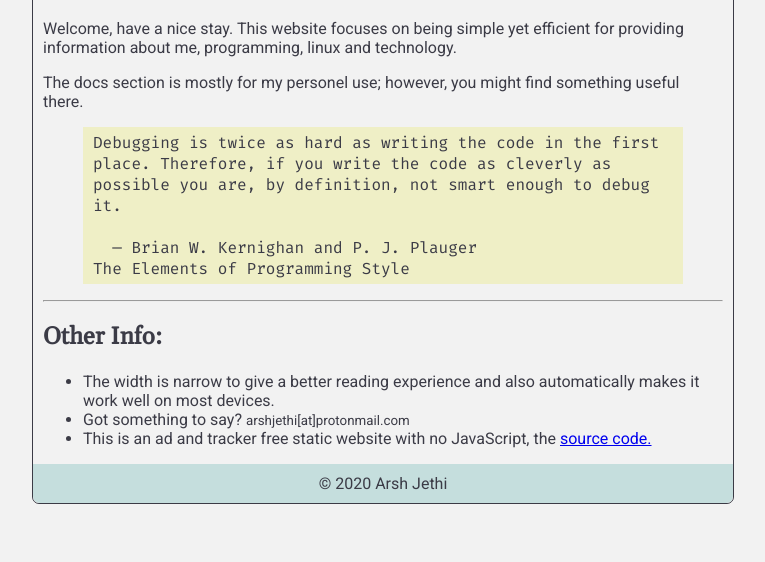
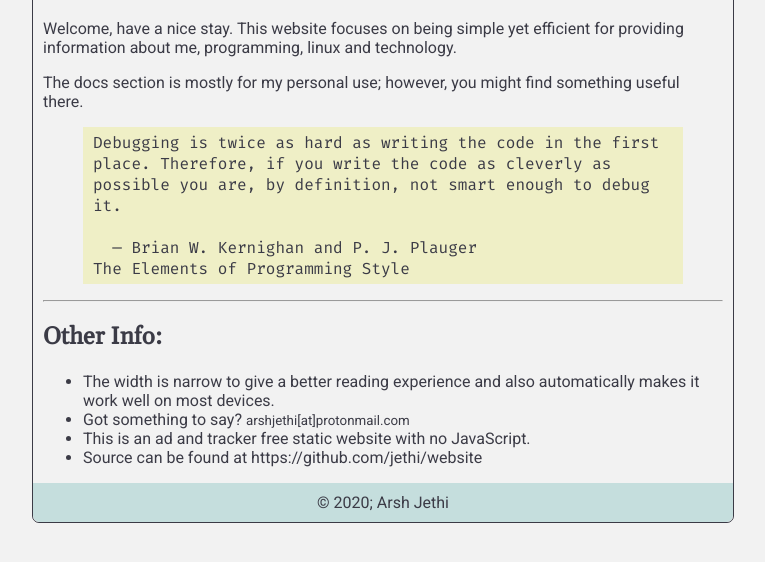
Before and after one commit to jethi/website, a plain HTML site: page index.html in a window 1280 px wide. Shown: the part 114-676 px from the top of the page, without its empty margins (257-1022 px from the left). Drawn offline with nearby package versions, Linux system fonts and the light colour scheme.

Commit message:
fixed typos

```diff
--- a/assets/style.css
+++ b/assets/style.css
@@ -16,11 +16,13 @@ body {
 	border: solid 1px #3B3B46;
 	border-radius: 7px;
 }
+
 #navbar {
 	border-radius: 7px 7px 0px 0px;
 	padding: 7px 7px;
 	background-color: #C5DEDD;
 }
+
 .button {
 	background-color: #FFF1E6;
 	color: #000000;
@@ -34,12 +36,19 @@ body {
 	font-family: 'Gelasio', serif;
 	cursor: pointer;
 }
+
 h1, h2, h3 {
 	font-family: 'Gelasio', serif;
 }
-p, ul {
+
+p, ul, a {
 	font-family: 'Roboto', sans-serif;
 }
+
+a {
+	text-decoration: none;
+}
+
 blockquote {
 	font-family: 'Fira Code', monospace;
 	padding: 5px 10px;
@@ -50,15 +59,17 @@ pre {
 	padding: 5px 10px;
 	background-color: #EFEFC6;
 	overflow-x: scroll;
-	/* white-space: nowrap; */
 }
+
 #data {
 	padding: 0px 10px;
 }
+
 footer {
 	border-radius: 0px 0px 7px 7px;
 	background-color: #C5DEDD;
 }
+
 #bottomtext {
 	margin: 0px;
 	text-align: center;
--- a/index.html
+++ b/index.html
@@ -23,7 +23,7 @@
 			technology.
 		</p>
 		<p>
-			The docs section is mostly for my personel use; however,
+			The docs section is mostly for my personal use; however,
 			you might find something useful there.
 		</p>
 		<blockquote>
@@ -37,14 +37,14 @@
 			<li>The width is narrow to give a better reading experience
 			and also automatically makes it work well on most devices.</li>
 			<li>Got something to say? <small>arshjethi[at]protonmail.com</small></li>
-			<li>This is an ad and tracker free static website with no JavaScript, the
-			<a href="https://github.com/jethi/website/" target="_blank">source code.</a></li>
+			<li>This is an ad and tracker free static website with no JavaScript.</li>
+			<li>Source can be found at https://github.com/jethi/website</li>
 		</ul>
 	</div>
 	<footer>
 		<p id="bottomtext">
-		&#169 2020 Arsh Jethi
+		&#169 2020; Arsh Jethi
 		</p>
-	<footer>
+	</footer>
 </body>
 </html>
```
Also changed, not shown: about.html (+2 -2 lines), blog.html (+2 -2 lines), blog/gemini-is-awesome.html (+2 -2 lines), doc.html (+2 -2 lines), doc/fresh-ubuntu-install.html (+2 -2 lines), doc/git-blast-sheet.html (+2 -2 lines), doc/my-dot-files.html (+3 -3 lines).
